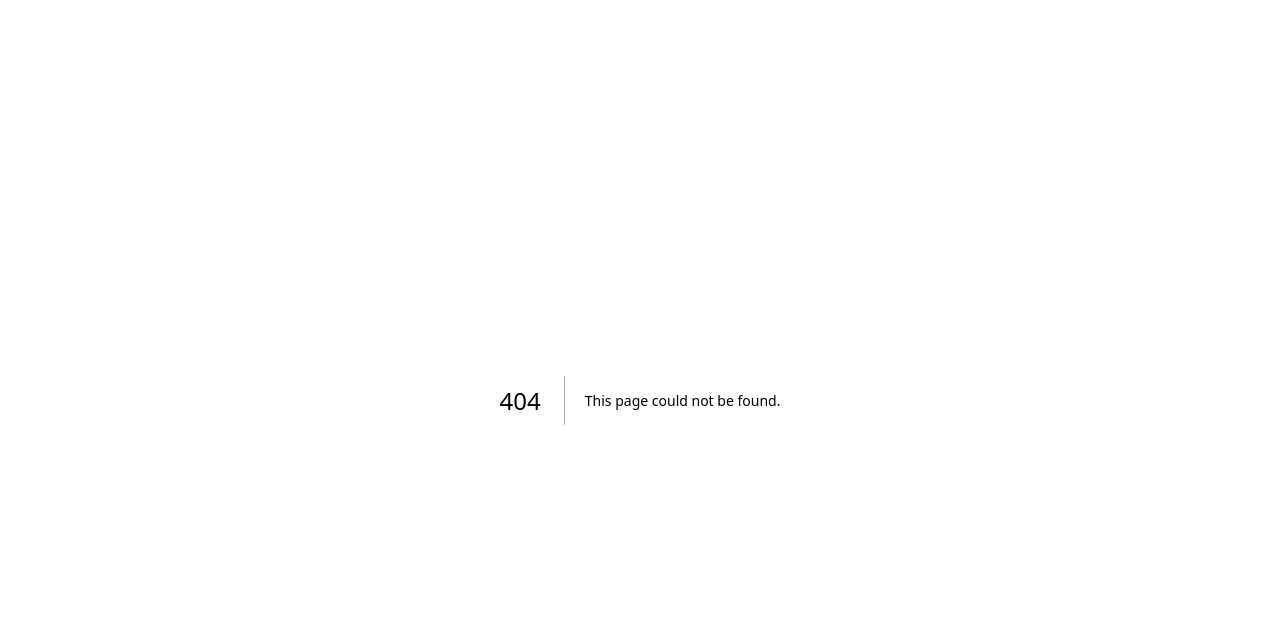
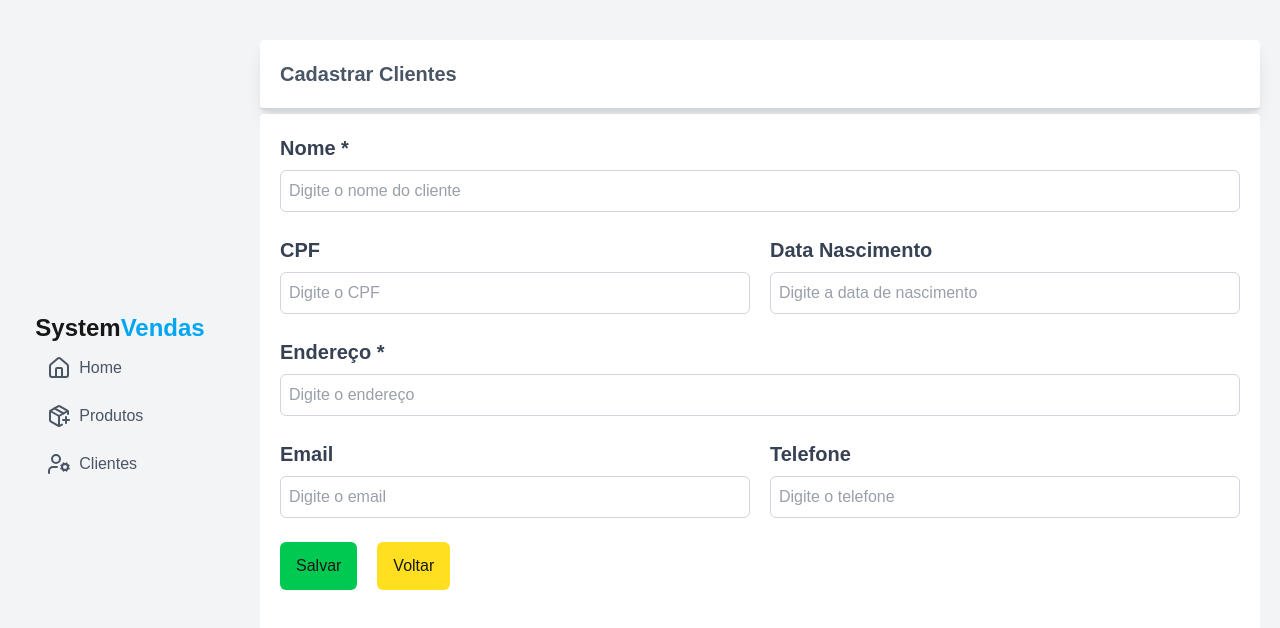
Before and after one commit to AndreyMendonca/CursoSistemaDeVendas, a Next.js app in the folder front-curso/: page /clientes/cadastro/1 in a window 1280 px wide. Before the commit this address had no page. Shown: the top 628 px of the page. Built offline with nearby package versions, Linux system fonts and the light colour scheme.

Commit message:
feat(clientes): formulário de cadastro de clientes

```diff
--- /dev/null
+++ b/front-curso/src/app/clientes/cadastro/[id]/page.tsx
@@ -0,0 +1,22 @@
+'use client'
+import { ClienteForm } from "@/components/clientes/cliente-form";
+import { Layout } from "@/components/layout/layout";
+import { Cliente } from "@/types/cliente";
+import { useState } from "react";
+
+const Page = () =>{
+    const [cliente, setCliente] = useState<Cliente>({});
+
+    const handleSubmit = (cliente: Cliente) =>{
+        console.log(cliente)
+    }
+
+    return (
+        <Layout titulo="Cadastrar Clientes">
+            <ClienteForm cliente={cliente} onSubmit={handleSubmit}/>
+        </Layout>
+
+    )
+}
+
+export default Page;
--- /dev/null
+++ b/front-curso/src/components/clientes/cliente-form.tsx
@@ -0,0 +1,67 @@
+import { Cliente } from "@/types/cliente"
+import { useFormik } from "formik";
+import { useParams } from "next/navigation";
+import { InputCliente } from "../input-cliente";
+import Link from "next/link";
+
+type Props = {
+    cliente: Cliente;
+    onSubmit: (cliente: Cliente) => void;
+}
+
+const formSchema: Cliente = {
+    dataCadastro: '',
+    cpf: '',
+    email: '',
+    endereco: '',
+    id: '',
+    nascimento: '',
+    nome: '',
+    telefone: ''
+}
+
+export const ClienteForm = ({ cliente, onSubmit }: Props) => {
+    const params = useParams();
+    const queryId = params.id as string;
+    const formik = useFormik<Cliente>({
+        initialValues: { ...formSchema, ...cliente },
+        onSubmit
+    })
+
+    return (
+        <form onSubmit={formik.handleSubmit}>
+            <div className="flex flex-col gap-6">
+                {
+                    formik.values.id &&
+                    <div className="grid grid-cols-2 gap-5">
+                        <InputCliente id="id" nome="ID" value={formik.values.id} onChange={formik.handleChange} name="id" disabled={true} />
+                        <InputCliente id="dataCadastro" nome="Data Cadastro" value={formik.values.dataCadastro} onChange={formik.handleChange} name="dataCadastro" disabled={true} />
+                    </div>
+                }
+
+                <InputCliente id="nome" nome="Nome *" value={formik.values.nome} onChange={formik.handleChange} placeholder="Digite o nome do cliente" />
+
+                <div className="grid grid-cols-2 gap-5">
+                    <InputCliente id="cpf" nome="CPF" value={formik.values.cpf} onChange={formik.handleChange} name="cpf" placeholder="Digite o CPF" />
+                    <InputCliente id="nascimento" nome="Data Nascimento" value={formik.values.nascimento} onChange={formik.handleChange} name="nascimento" placeholder="Digite a data de nascimento" />
+                </div>
+
+                <InputCliente id="endereco" nome="Endereço *" value={formik.values.endereco} onChange={formik.handleChange} placeholder="Digite o endereço" />
+
+                <div className="grid grid-cols-2 gap-5">
+                    <InputCliente id="email" nome="Email" value={formik.values.email} onChange={formik.handleChange} name="email" placeholder="Digite o email" autoComplete="off"/>
+                    <InputCliente id="telefone" nome="Telefone" value={formik.values.telefone} onChange={formik.handleChange} name="telefone" placeholder="Digite o telefone" />
+                </div>
+
+                <div className="flex gap-5">
+                    <button type="submit" className="py-3 px-4 rounded-md cursor-pointer bg-green-500 hover:bg-green-400">
+                        {formik.values.id ? 'Atualizar' : 'Salvar'}
+                    </button>
+                    <Link href="/clientes">
+                        <button className="py-3 px-4 rounded-md cursor-pointer bg-yellow-300 hover:bg-yellow-200">Voltar</button>
+                    </Link>
+                </div>
+            </div>
+        </form>
+    )
+}
--- /dev/null
+++ b/front-curso/src/components/input-cliente.tsx
@@ -0,0 +1,25 @@
+"use client";
+type Props = {
+    nome: string;
+    id: string;
+    current?: boolean;
+    error?: string;
+}& React.InputHTMLAttributes<HTMLInputElement>;
+
+export const InputCliente = ({nome, id,current = false, error, ...rest}: Props) => {
+    return (
+        <div className="flex flex-col gap-2 text-gray-700">
+            <label htmlFor={id} className="text-xl font-semibold">{nome}</label>
+            <input
+                type="text"
+                id={id}
+                value={rest.value ?? ''}
+                className={`border ${error ? 'border-red-500 focus:outline-red-600' : 'border-gray-300 focus:outline-gray-600'} p-2 rounded-md ${rest.disabled ? 'bg-gray-100 text-gray-500 cursor-not-allowed' : 'bg-white'}`}
+                {...rest}
+            />
+            {error &&
+                <p className="text-sm text-red-500">{error}</p>
+            }
+        </div>
+    )
+}
--- /dev/null
+++ b/front-curso/src/types/cliente.ts
@@ -0,0 +1,10 @@
+export type Cliente = {
+    id?: string;
+    nascimento?: string;
+    cpf?: string;
+    nome?: string;
+    endereco?: string;
+    telefone?: string;
+    email?: string;
+    dataCadastro?: string;
+}
```
Also changed, not shown: 1 other file (tests, documents, lock files or other folders).
